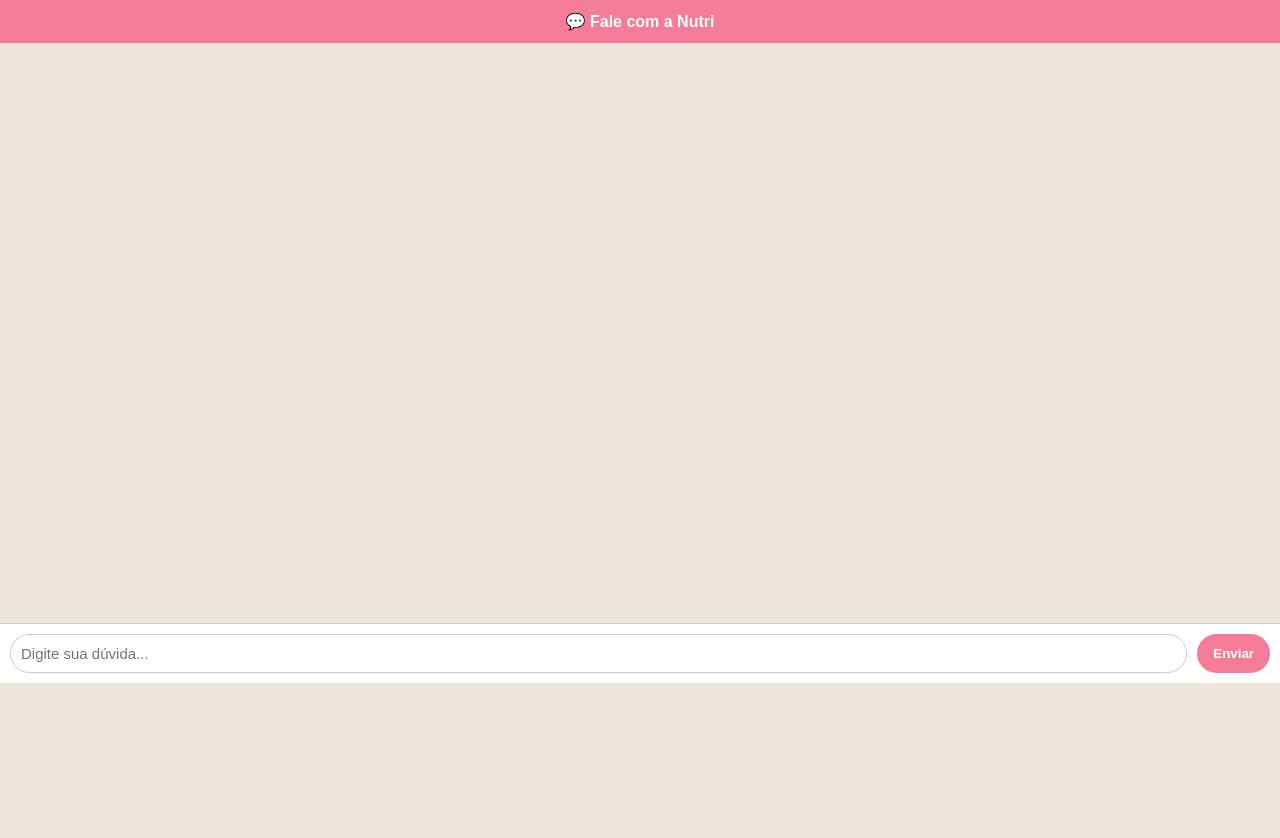
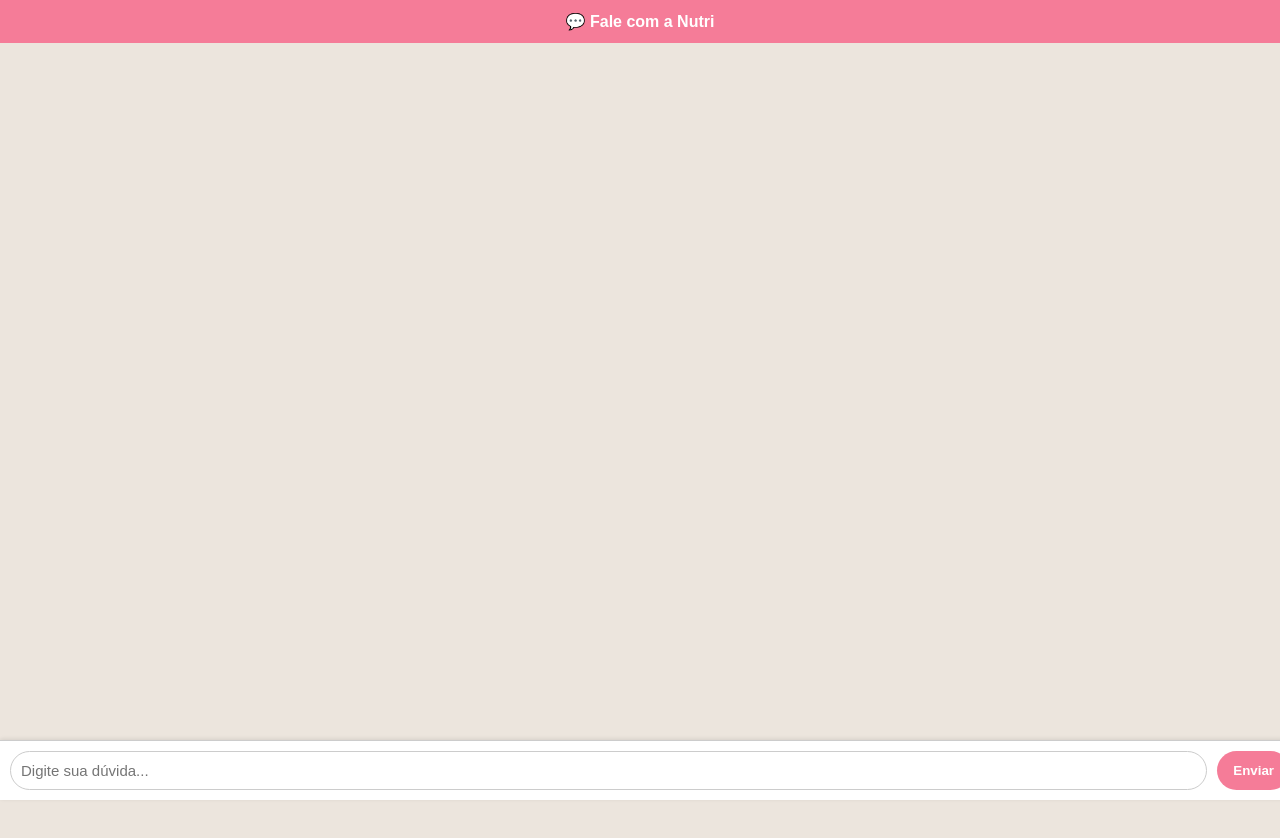
Before and after one commit to oricardorico/chatbot-nutri24h, a website: page public/index.html in a window 1280 px wide. Before the commit the page ends 800 px from the top, so only its background shows below. Drawn offline with Linux system fonts and the light colour scheme.

Commit message:
Add files via upload

```diff
--- a/public/index.html
+++ b/public/index.html
@@ -18,9 +18,10 @@
       font-weight: bold;
     }
     #chat-box {
-      height: 70vh;
+      height: calc(100vh - 60px);
       overflow-y: auto;
       padding: 10px;
+      padding-bottom: 80px;
       display: flex;
       flex-direction: column;
     }
@@ -41,10 +42,15 @@
       background-color: white;
     }
     #input-area {
+      position: fixed;
+      bottom: 0;
+      left: 0;
+      width: 100%;
       display: flex;
       padding: 10px;
       background: #fff;
       border-top: 1px solid #ccc;
+      box-shadow: 0 -1px 4px rgba(0,0,0,0.1);
     }
     input {
       flex: 1;
@@ -93,7 +99,6 @@
       appendMessage("user", message);
       input.value = "";
 
-      // Mostrar "digitando..."
       const typingMsg = appendMessage("bot", "<i>Lillian está digitando...</i>");
 
       try {
@@ -104,11 +109,8 @@
         });
 
         const data = await response.json();
-
-        // Remover "digitando..."
         typingMsg.remove();
 
-        // Adicionar efeito de digitação na resposta
         const finalMsg = appendMessage("bot", "");
         let i = 0;
         const text = data.reply;
@@ -119,7 +121,6 @@
           i++;
           if (i > text.length) clearInterval(typingInterval);
         }, typingSpeed);
-
       } catch (err) {
         typingMsg.remove();
         appendMessage("bot", "Desculpe, algo deu errado 😢");
```
